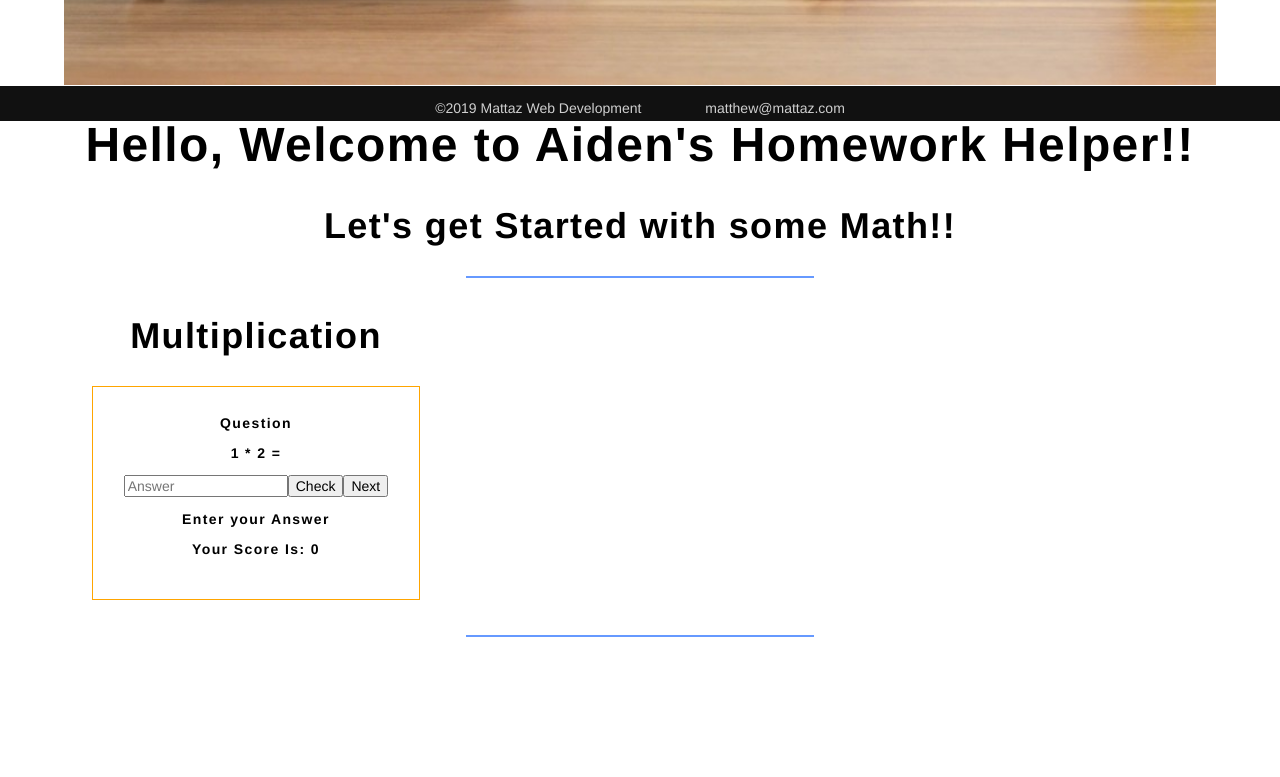
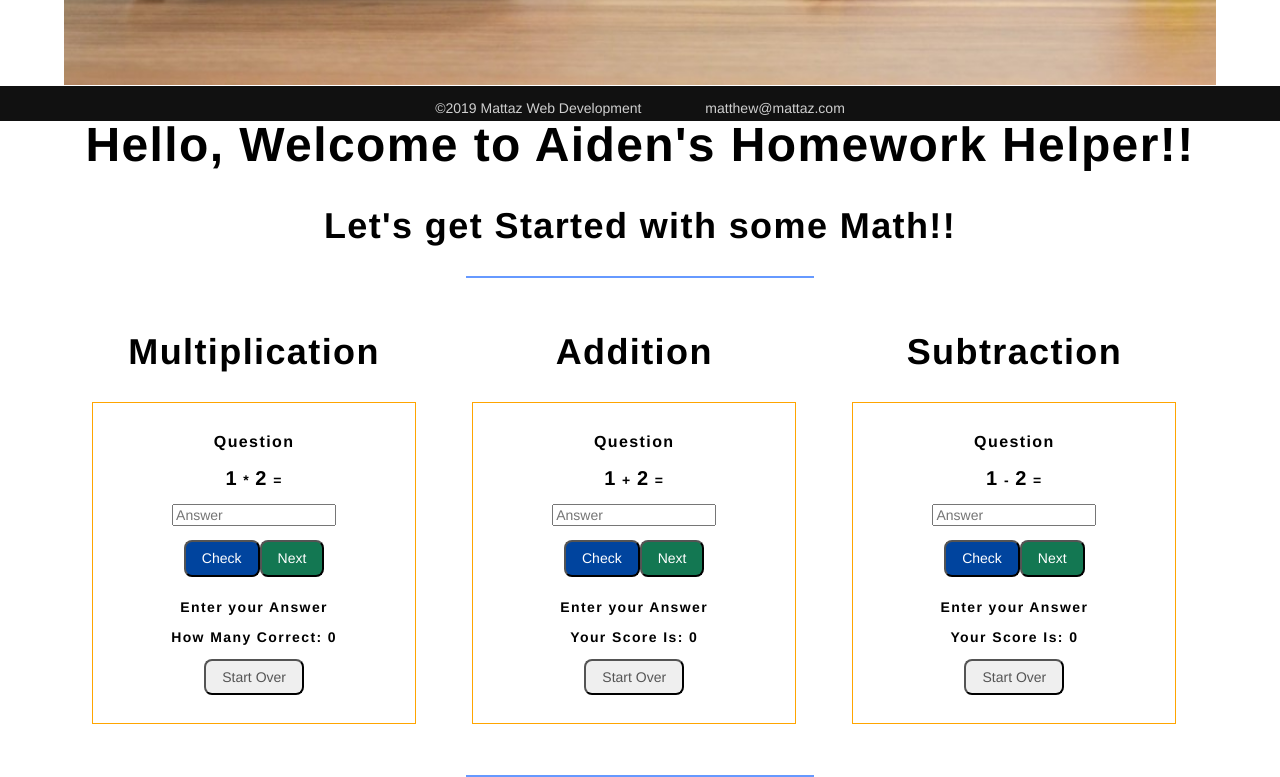
Before and after one commit to Cipher-Coder/homework_site, a Vue app: page / in a window 1280 px wide. Shown: the part 679-1456 px from the top of the page. Before the commit the page ends 1316 px from the top, so only its background shows below. Built offline with nearby package versions, Linux system fonts and the light colour scheme; the HTML template or start-up script is replaced by a standard one.

Commit message:
multiplication done | style on subtract and add done. Hooking them up

```diff
--- a/src/components/HelloWorld.vue
+++ b/src/components/HelloWorld.vue
@@ -4,14 +4,14 @@
     <h1 class="f1">{{ pageHeading }}</h1>
     <h2 class="f2">Let's get Started with some Math!!</h2>
     <hr width="30%" color="#6699ff" size="3">
-    <div class="spotlight flex">
-      <div id="multiplication" class="w-third">
+    <div class="spotlight cf">
+      <div id="multiplication" class="fl w-100 w-33-ns pv3">
         <header class="major">
           <h2 class="f2">Multiplication</h2>
           <div id="puzzle">
-            <p>Question</p>
-            <span id="rndNumber1">{{ randomNumber1 }}</span> *
-            <span id="rndNumber2">{{ randomNumber2 }}</span> =
+            <p class="f5">Question</p>
+            <span id="rndNumber1" class="f4">{{ randomNumber1 }}</span> *
+            <span id="rndNumber2" class="f4">{{ randomNumber2 }}</span> =
             <p>
               <input
                 id="userAnswer"
@@ -21,52 +21,81 @@
                 placeholder="Answer"
                 type="number"
               >
-              <button @click="checkAnswer">Check</button>
-              <button @click="created">Next</button>
+            </p>
+            <p>
+              <button
+                class="check1 f6 link dim br3 ph3 pv2 mb2 dib white bg-dark-blue"
+                @click="checkAnswer"
+              >Check</button>
+              <button
+                class="reset1 f6 link dim br3 ph3 pv2 mb2 dib white bg-dark-green"
+                @click="created"
+              >Next</button>
             </p>
             <span id="mesg">Enter your Answer</span>
             <p>
-              <span id="scoremesg">Your Score Is: {{ score }}</span>
+              <span id="scoremesg">How Many Correct: {{ score }}</span>
             </p>
+            <button class="f6 br3 ph3 pv2 dib mid-gray" @click="startOver">Start Over</button>
           </div>
         </header>
       </div>
-      <!-- <div id="addition" class="w-third">
+      <div id="addition" class="fl w-100 w-33-ns pv3">
         <header class="major">
           <h2 class="f2">Addition</h2>
           <div id="puzzle">
-            <p>Question</p>
-            <span id="rndNumber3">-</span> *
-            <span id="rndNumber4">-</span> =
+            <p class="f5">Question</p>
+            <span id="rndNumber3" class="f4">{{ randomNumber1 }}</span> +
+            <span id="rndNumber4" class="f4">{{ randomNumber2 }}</span> =
             <p>
               <input v-validate="'numeric'" name="userAnswer1" placeholder="Answer" type="number">
-              <button @click="checkAnswer1">Check</button>
+            </p>
+            <p>
+              <button
+                class="check1 f6 link dim br3 ph3 pv2 mb2 dib white bg-dark-blue"
+                @click="checkAnswer"
+              >Check</button>
+              <button
+                class="reset1 f6 link dim br3 ph3 pv2 mb2 dib white bg-dark-green"
+                @click="created"
+              >Next</button>
             </p>
             <span id="mesg">Enter your Answer</span>
             <p>
               <span id="scoremesg">Your Score Is: {{ score1 }}</span>
             </p>
+            <button class="f6 br3 ph3 pv2 dib mid-gray" @click="startOver">Start Over</button>
           </div>
         </header>
       </div>
-      <div id="subtraction" class="w-third">
+      <div id="subtraction" class="fl w-100 w-33-ns pv3">
         <header class="major">
           <h2 class="f2">Subtraction</h2>
           <div id="puzzle">
-            <p>Question</p>
-            <span id="rndNumber5">-</span> *
-            <span id="rndNumber6">-</span> =
+            <p class="f5">Question</p>
+            <span id="rndNumber5" class="f4">{{ randomNumber1 }}</span> -
+            <span id="rndNumber6" class="f4">{{ randomNumber2 }}</span> =
             <p>
               <input v-validate="'numeric'" name="userAnswer2" placeholder="Answer" type="number">
-              <button @click="checkAnswer2">Check</button>
+            </p>
+            <p>
+              <button
+                class="check1 f6 link dim br3 ph3 pv2 mb2 dib white bg-dark-blue"
+                @click="checkAnswer"
+              >Check</button>
+              <button
+                class="reset1 f6 link dim br3 ph3 pv2 mb2 dib white bg-dark-green"
+                @click="created"
+              >Next</button>
             </p>
             <span id="mesg">Enter your Answer</span>
             <p>
               <span id="scoremesg">Your Score Is: {{ score2 }}</span>
             </p>
+            <button class="f6 br3 ph3 pv2 dib mid-gray" @click="startOver">Start Over</button>
           </div>
         </header>
-      </div>-->
+      </div>
     </div>
     <hr class="splitter" width="30%" color="#6699ff" size="3">
   </div>
@@ -80,6 +109,8 @@ export default {
       randomNumber1: 1,
       randomNumber2: 2,
       score: 0,
+      score1: 0,
+      score2: 0,
       userAnswer: ""
     };
   },
@@ -90,6 +121,7 @@ export default {
   methods: {
     created: function() {
       this.generateNumber();
+      this.userAnswer = "";
     },
     generateNumber: function() {
       this.randomNumber1 = Math.floor(Math.random() * 10 + 1);
@@ -100,10 +132,15 @@ export default {
       if (answer == this.randomNumber1 * this.randomNumber2) {
         document.getElementById("mesg").style.color = "green";
         document.getElementById("mesg").innerHTML = "Correct!";
+        this.score++;
       } else {
         document.getElementById("mesg").style.color = "red";
         document.getElementById("mesg").innerHTML = "Incorrect!";
       }
+    },
+    startOver: function() {
+      this.score = 0;
+      this.userAnswer = "";
     }
   }
 };
@@ -146,7 +183,23 @@ a {
   padding: 1em 1em 2em 1em;
 }
 
-/* .spotlight {
-  display: inline;
-} */
+.check1 {
+  transform: none;
+  opacity: 1;
+  transition: 0.3s;
+}
+
+.check1:hover {
+  opacity: 0.7;
+}
+
+.reset1 {
+  transform: none;
+  opacity: 1;
+  transition: 0.3s;
+}
+
+.reset1:hover {
+  opacity: 0.7;
+}
 </style>
```
